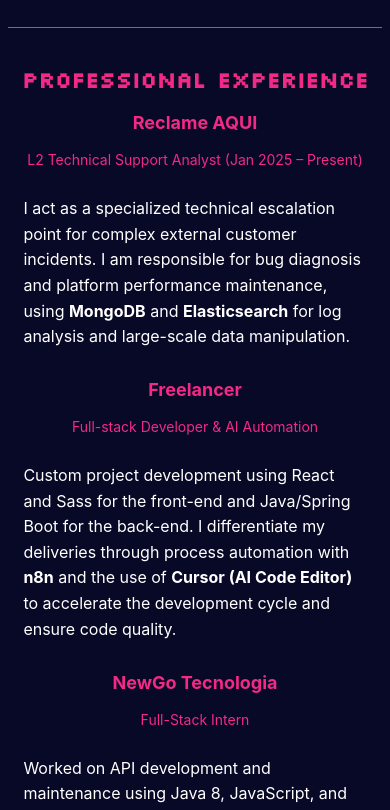
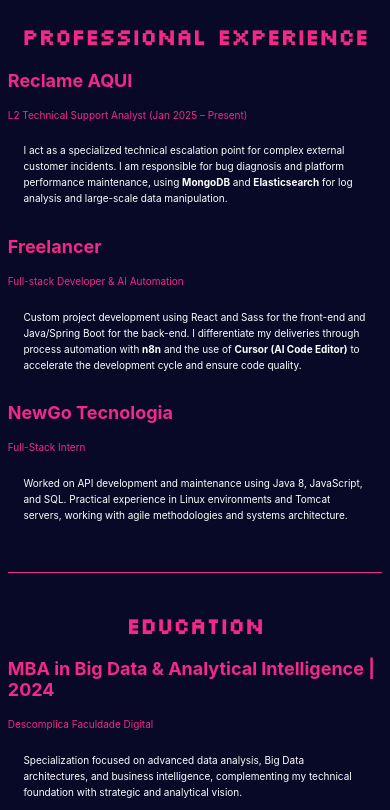
Before and after one commit to EduBatalha/portfolio, a React (Create React App) app: page / in a window 390 px wide. Shown: the part 1129-1939 px from the top of the page. Built offline with nearby package versions, Linux system fonts and the light colour scheme.

Commit message:
mobile menu adjusts

```diff
--- a/src/styles/Education.scss
+++ b/src/styles/Education.scss
@@ -1,44 +1,16 @@
-/* styles/Education.scss */
+/* styles/Experiences.scss */
 @import 'variables';
 
 #educacao{
     a{
         color: $cor-secundaria;
-        font-size: clamp(12px, 2.2vw, 2.2vw);
-
-        @media screen and (max-width: 768px) {
-            font-size: clamp(17px, 3vw, 3vw);
-        }
-
-        @media screen and (max-width: 480px) {
-            font-size: clamp(16px, 3.5vw, 3.5vw);
-        }
+        font-size: clamp(12px, 2.2vw, 2.2vw ) ;
     }
 
-    /* Center h3 and p.instituicao on mobile - only in educacao section */
-    h3 {
-        @media screen and (max-width: 768px) {
-            text-align: center;
-        }
-
-        @media screen and (max-width: 480px) {
-            text-align: center;
-        }
-    }
 
     .instituicao{
         color: $cor-secundaria;
         font-size: clamp(10px, 1.8vw, 1.8vw);
-
-        @media screen and (max-width: 768px) {
-            font-size: clamp(15px, 2.5vw, 2.5vw);
-            text-align: center;
-        }
-
-        @media screen and (max-width: 480px) {
-            font-size: clamp(14px, 2.8vw, 2.8vw);
-            text-align: center;
-        }
     }
 
     p:not(.instituicao){
@@ -46,19 +18,5 @@
         padding: 1.5vw 2vw;
         line-height: 1.8;
         margin-bottom: 1.5vw;
-
-        @media screen and (max-width: 768px) {
-            font-size: clamp(15px, 2.2vw, 2.2vw);
-            padding: 2vw 2.5vw;
-            line-height: 1.8;
-            margin-bottom: 2vw;
-        }
-
-        @media screen and (max-width: 480px) {
-            font-size: clamp(16px, 2.5vw, 2.5vw);
-            padding: 3vw 4vw;
-            line-height: 1.7;
-            margin-bottom: 3vw;
-        }
     }
 }
--- a/src/styles/Experience.scss
+++ b/src/styles/Experience.scss
@@ -1,44 +1,16 @@
-/* styles/Experience.scss */
+/* styles/Experiences.scss */
 @import 'variables';
 
 #experiencia{
     a{
         color: $cor-secundaria;
-        font-size: clamp(12px, 2.2vw, 2.2vw);
-
-        @media screen and (max-width: 768px) {
-            font-size: clamp(17px, 3vw, 3vw);
-        }
-
-        @media screen and (max-width: 480px) {
-            font-size: clamp(16px, 3.5vw, 3.5vw);
-        }
+        font-size: clamp(12px, 2.2vw, 2.2vw ) ;
     }
 
-    /* Center h3 and p.cargo on mobile - only in experiencia section */
-    h3 {
-        @media screen and (max-width: 768px) {
-            text-align: center;
-        }
-
-        @media screen and (max-width: 480px) {
-            text-align: center;
-        }
-    }
 
     .cargo{
         color: $cor-secundaria;
         font-size: clamp(10px, 1.8vw, 1.8vw);
-
-        @media screen and (max-width: 768px) {
-            font-size: clamp(15px, 2.5vw, 2.5vw);
-            text-align: center;
-        }
-
-        @media screen and (max-width: 480px) {
-            font-size: clamp(14px, 2.8vw, 2.8vw);
-            text-align: center;
-        }
     }
 
     p:not(.cargo){
@@ -46,19 +18,5 @@
         padding: 1.5vw 2vw;
         line-height: 1.8;
         margin-bottom: 1.5vw;
-
-        @media screen and (max-width: 768px) {
-            font-size: clamp(15px, 2.2vw, 2.2vw);
-            padding: 2vw 2.5vw;
-            line-height: 1.8;
-            margin-bottom: 2vw;
-        }
-
-        @media screen and (max-width: 480px) {
-            font-size: clamp(16px, 2.5vw, 2.5vw);
-            padding: 3vw 4vw;
-            line-height: 1.7;
-            margin-bottom: 3vw;
-        }
     }
 }
--- a/src/styles/Global.scss
+++ b/src/styles/Global.scss
@@ -125,15 +125,15 @@
     /* Seção Sobre - Padding superior no mobile */
     #sobre {
         @media screen and (max-width: 768px) {
-            padding-top: 10vw;
+            padding-top: 3vw;
         }
 
         @media screen and (max-width: 480px) {
-            padding-top: 15vw;
+            padding-top: 4vw;
         }
 
         @media screen and (max-width: 320px) {
-            padding-top: 15vw;
+            padding-top: 5vw;
         }
     }
 
```
